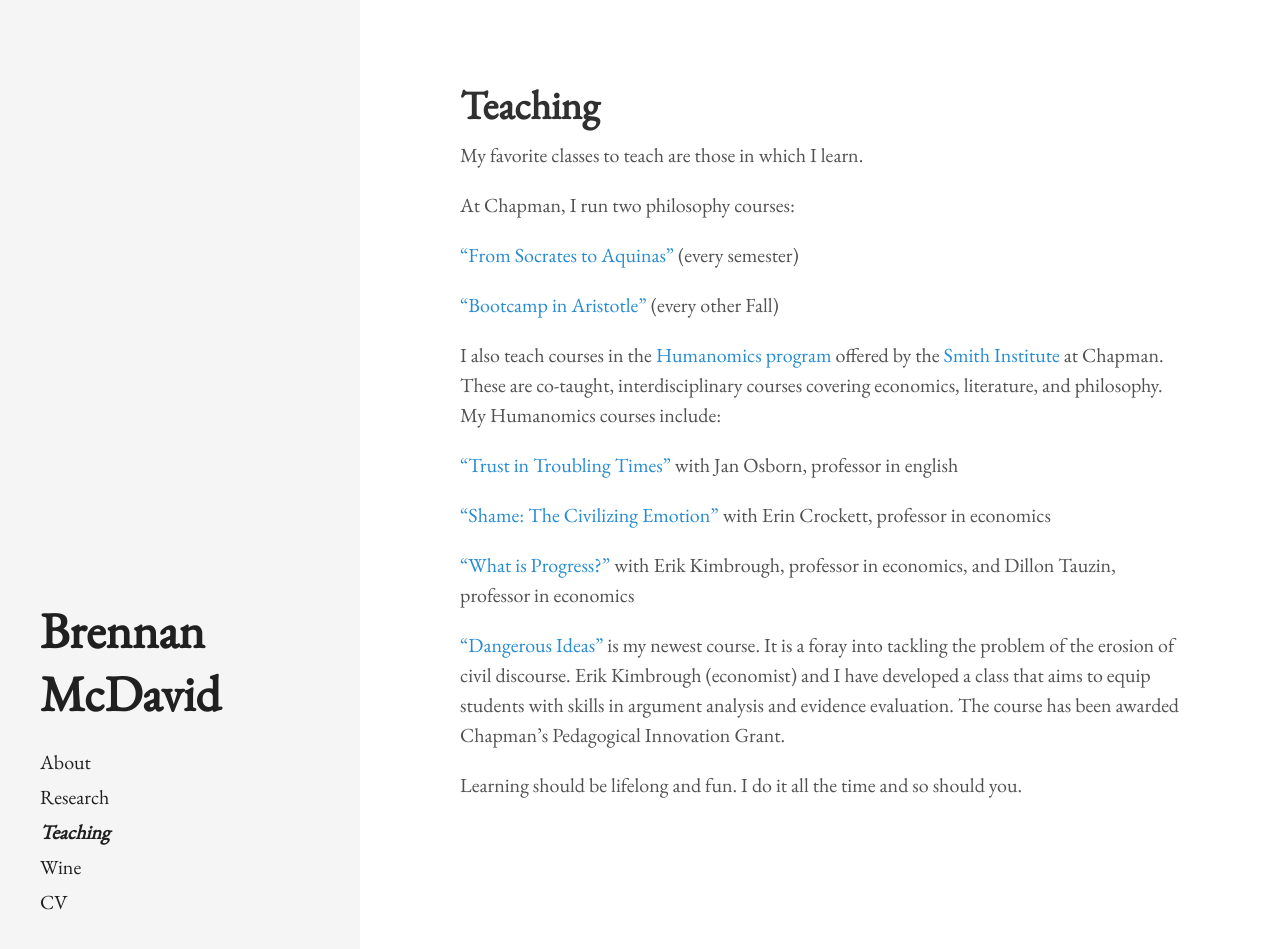
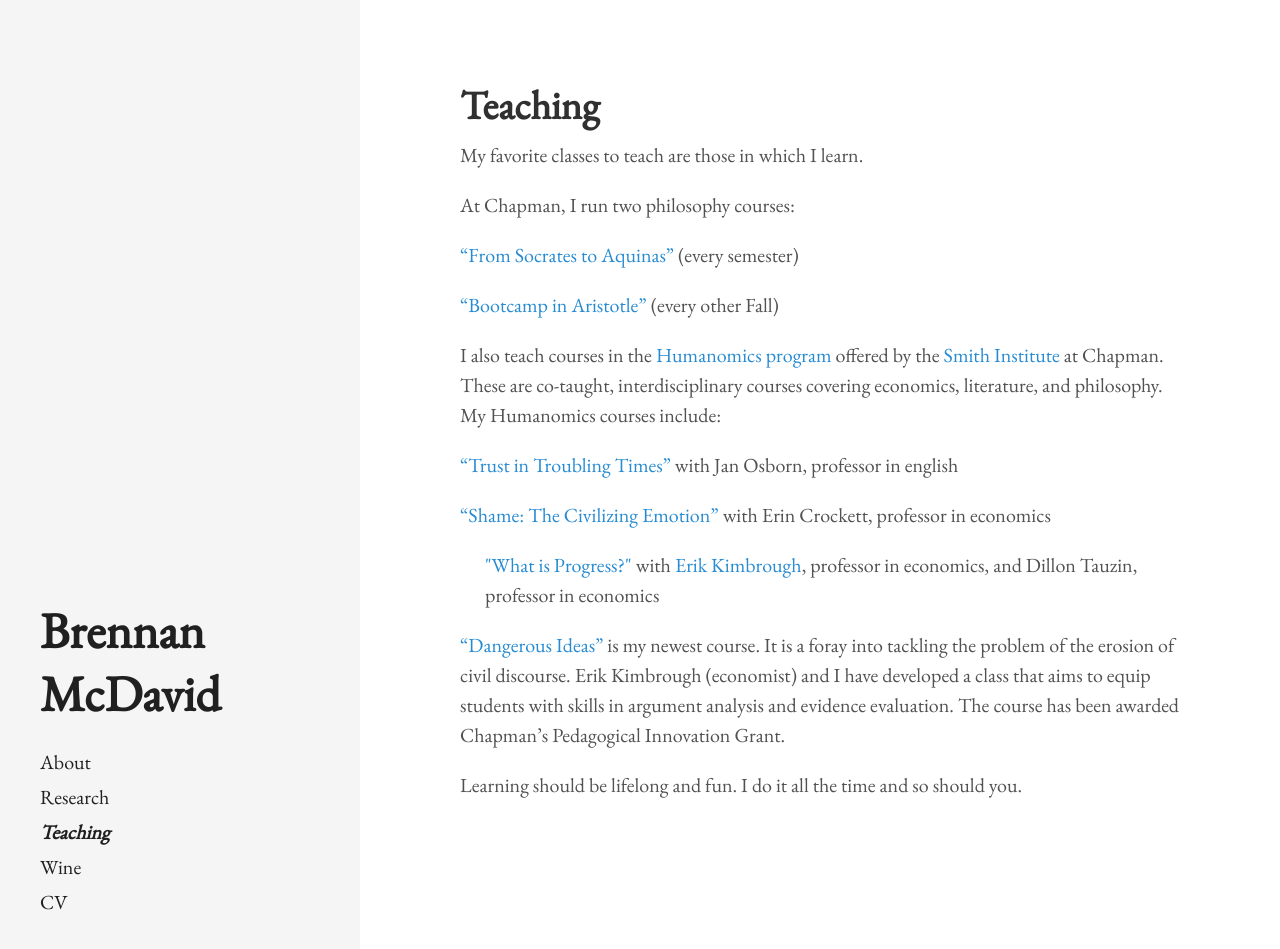
Before and after one commit to bkmcdavid/bkmcdavid.github.io, a Jekyll site: the page built from teaching.md, in a window 1280 px wide and 960 px high. Shown: the top 949 px of the window. Built offline with Jekyll 4.4.1, drawn with Linux system fonts in a browser that asks for light colours.

Commit message:
Update teaching.md

```diff
--- a/teaching.md
+++ b/teaching.md
@@ -18,7 +18,7 @@
 
 <a href="https://github.com/bkmcdavid/bkmcdavid.github.io/blob/ce745dd1dd6f86862bb5390fe12f738662421509/pdfs/357syllabusShame.docx">"Shame: The Civilizing Emotion"</a> with Erin Crockett, professor in economics
 
-<a href="https://github.com/bkmcdavid/bkmcdavid.github.io/blob/ce745dd1dd6f86862bb5390fe12f738662421509/pdfs/2023HumanomicsProgress.docx">"What is Progress?"</a> with Erik Kimbrough, professor in economics, and Dillon Tauzin, professor in economics
+<p style="margin-left: 25px;"><a href="https://github.com/bkmcdavid/bkmcdavid.github.io/blob/ce745dd1dd6f86862bb5390fe12f738662421509/pdfs/2023HumanomicsProgress.docx">"What is Progress?"</a> with <a href="https://sites.google.com/site/erikkimbrough/">Erik Kimbrough</a>, professor in economics, and Dillon Tauzin, professor in economics</p>
 
 
 <a href="https://github.com/bkmcdavid/bkmcdavid.github.io/blob/b70a45c5b6db5f286252fa06720ca044eeb39912/pdfs/DangerousIdeasFall2024.pdf">"Dangerous Ideas"</a> is my newest course. It is a foray into tackling the problem of the erosion of civil discourse. Erik Kimbrough (economist) and I have developed a class that aims to equip students with skills in argument analysis and evidence evaluation. The course has been awarded Chapman's Pedagogical Innovation Grant.
```
